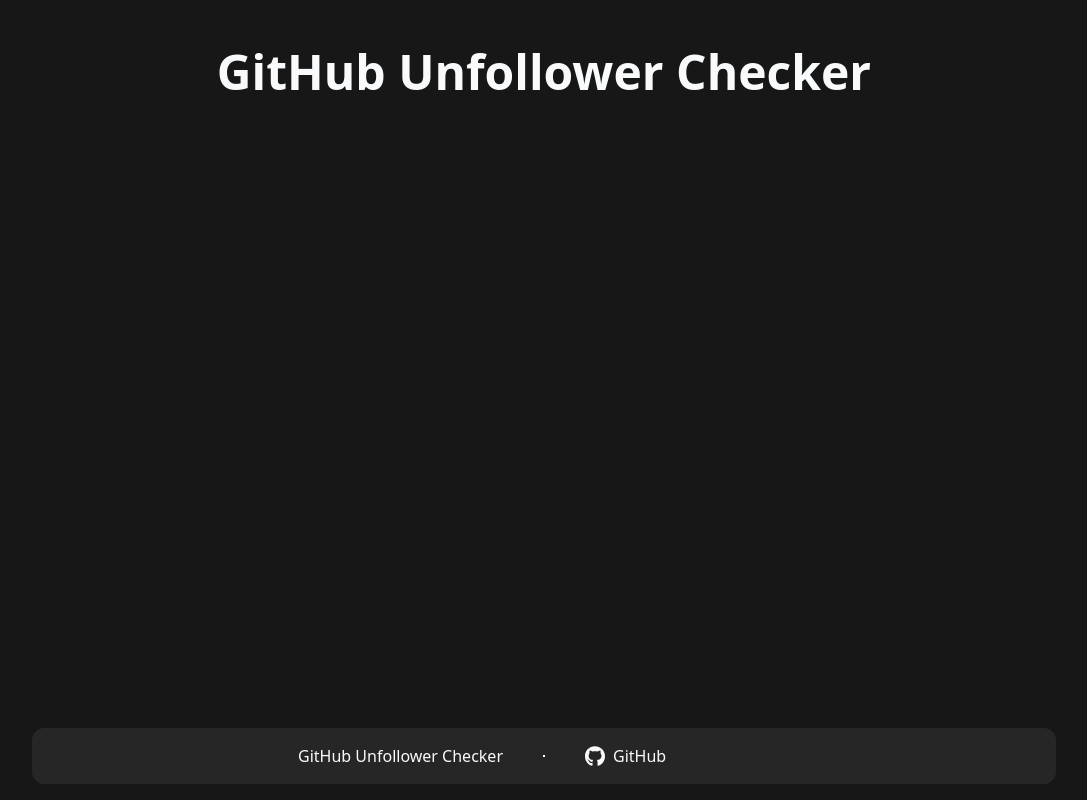
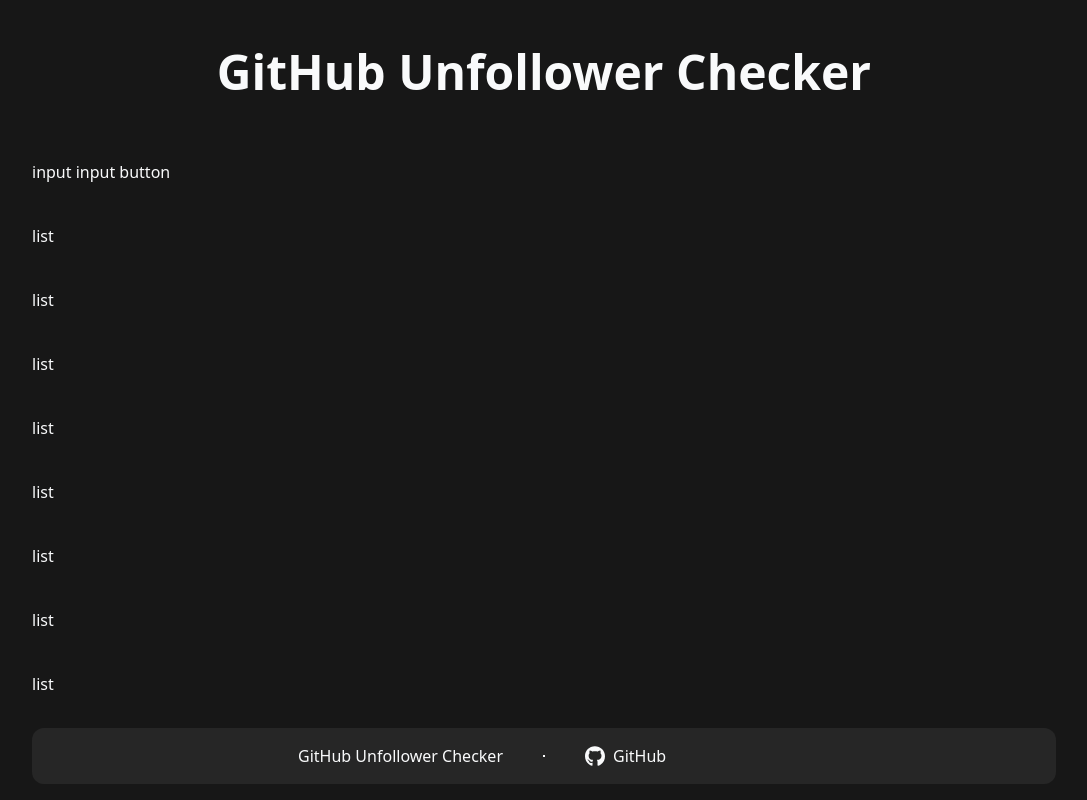
Before and after one commit to black-2u/GitHub-Unfollowers-Checker, a React (Vite) app: page / in a window 1280 px wide. Shown: the whole page, without its empty margins (96-1183 px from the left). Built offline with nearby package versions, Linux system fonts and the light colour scheme.

Commit message:
create Main component

```diff
--- a/src/App.jsx
+++ b/src/App.jsx
@@ -1,10 +1,12 @@
 import { Header } from "./components/Header";
+import { Main } from "./components/main/Main";
 import { Footer } from "./components/Footer";
 
 function App() {
   return (
     <>
       <Header />
+      <Main />
       <Footer />
     </>
   );
--- a/src/components/Header.jsx
+++ b/src/components/Header.jsx
@@ -1,10 +1,8 @@
 export const Header = () => {
   return (
     <header className="Header">
-      <div className="container mx-auto py-6 sm:py-8 md:py-10 lg:py-12">
-        <div className="text-2xl sm:text-3xl md:text-4xl lg:text-5xl font-bold text-center">
-          GitHub Unfollower Checker
-        </div>
+      <div className="container mx-auto py-4 sm:py-6 md:py-8 text-2xl sm:text-3xl md:text-4xl lg:text-5xl font-bold text-center">
+        GitHub Unfollower Checker
       </div>
     </header>
   );
--- /dev/null
+++ b/src/components/main/Main.jsx
@@ -0,0 +1,21 @@
+export const Main = () => {
+  return (
+    <main className="Main">
+      <div className="container mx-auto flex flex-col gap-8 sm:gap-10 pt-2 sm:pt-0 overflow-y-scroll">
+        <div>input input button</div>
+        <div>list</div>
+        <div>list</div>
+        <div>list</div>
+        <div>list</div>
+        <div>list</div>
+        <div>list</div>
+        <div>list</div>
+        <div>list</div>
+        <div>list</div>
+        <div>list</div>
+        <div>list</div>
+        <div>list</div>
+      </div>
+    </main>
+  );
+};
--- a/src/index.css
+++ b/src/index.css
@@ -4,12 +4,16 @@
 
 @layer base {
   body {
-    @apply bg-neutral-900 text-gray-50;
+    @apply bg-neutral-900 text-gray-50 h-screen py-4;
+  }
+
+  #root {
+    @apply h-full flex flex-col gap-4 sm:gap-6 md:gap-8;
   }
 }
 
 @layer utilities {
-  .Footer {
-    @apply fixed bottom-4 w-full;
+  .Main {
+    @apply h-full overflow-hidden;
   }
 }
```
